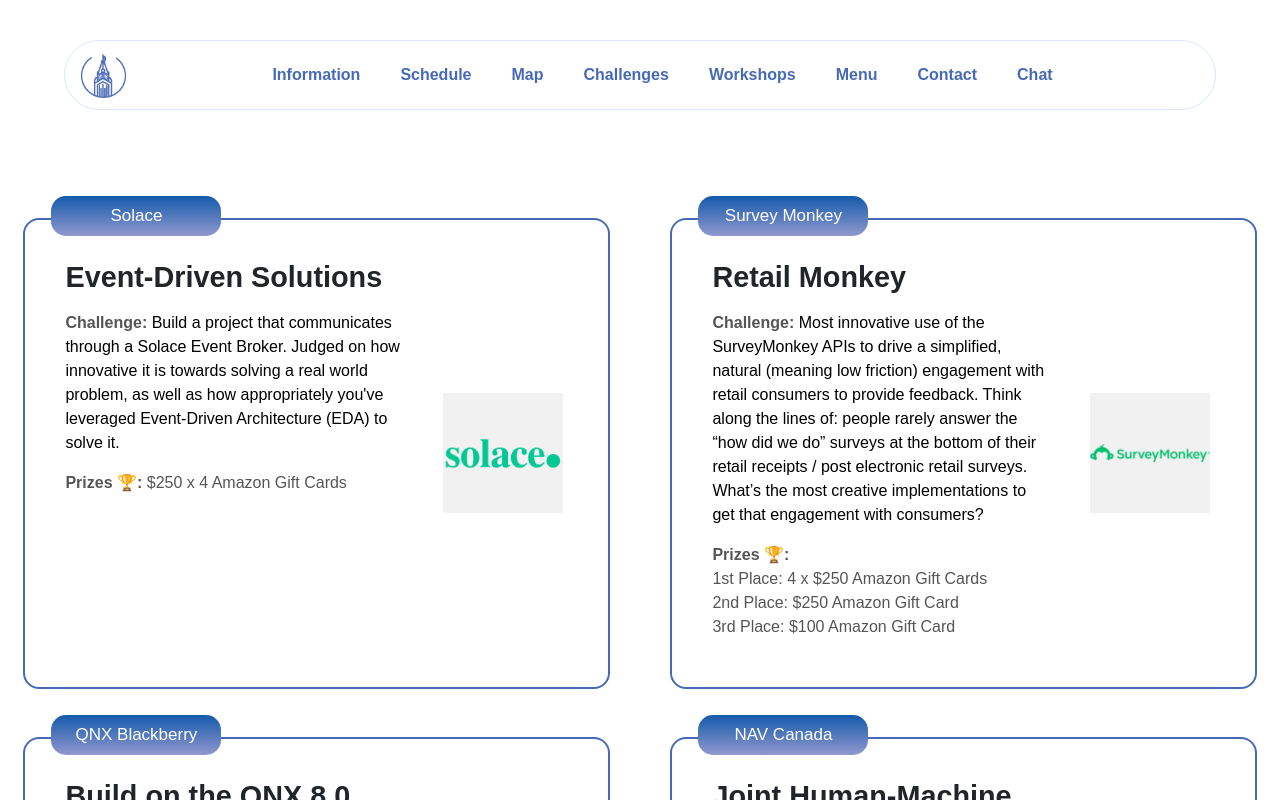
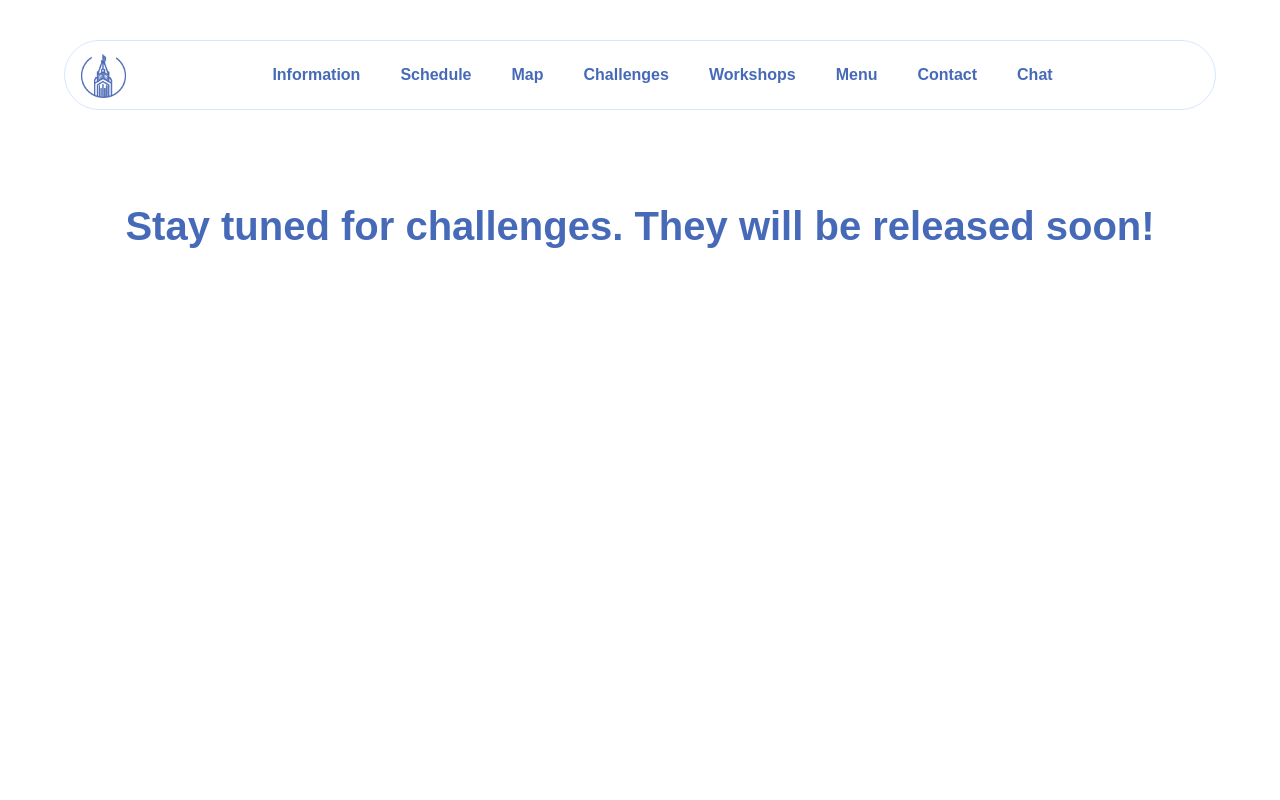
Before and after one commit to Qerope/2025-uottahack-live, a React (Create React App) app: page /challenges in a window 1280 px wide. Shown: the top 800 px of the page. Built offline with nearby package versions, Linux system fonts and the light colour scheme; a web font is replaced by a local one.

Commit message:
hide challenges

```diff
--- a/src/views/ChallengeView.tsx
+++ b/src/views/ChallengeView.tsx
@@ -220,7 +220,16 @@
 
   return (
     <div id="challenge-view">
+      {/* Conditionally render the hidden challenges message */}
+      {challengesHidden && (
+        <div className="challenges-hidden-message">
+          <h1 className="hacker-countdown-title font-weight-bold mt-4 mb-4">Stay tuned for challenges. They will be released soon!</h1>
+        </div>
+      )}
+
+      {!challengesHidden && (
         <ChallengesSection />
+      )}
     </div>
   );
 };
```
